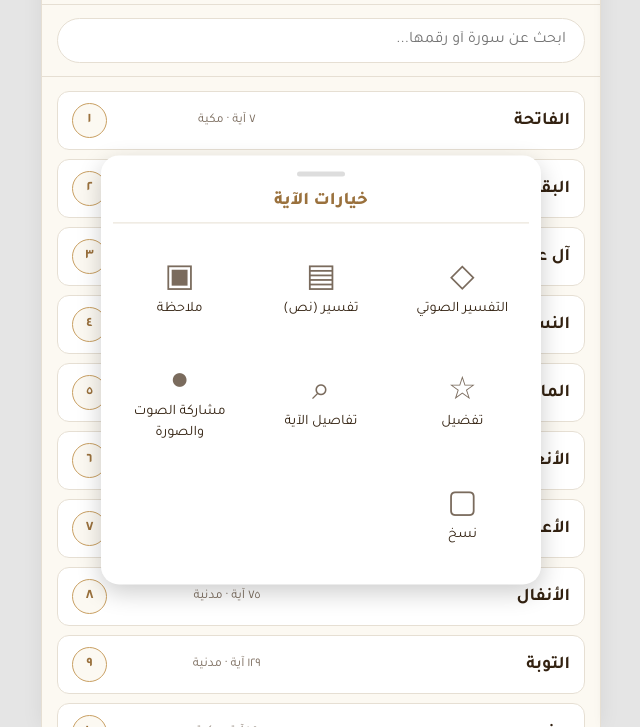
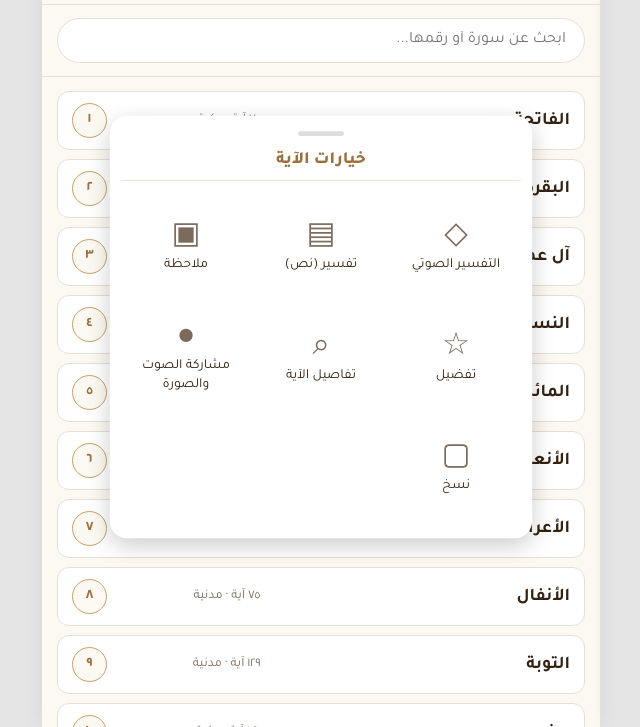
Before and after one commit to alaqeela14/The-Holy-Quran, a website: page index.html in a window 1280 px wide. Shown: the part 73-800 px from the top of the page, without its empty margins (319-959 px from the left). Drawn offline with Linux system fonts and the light colour scheme.

Commit message:
Center verse options in square popup like reference image

```diff
--- a/style.css
+++ b/style.css
@@ -44,11 +44,11 @@ button,input{font:inherit}button{cursor:pointer}
 
 /* ============ قائمة خيارات الآية (الضغط المطول) ============ */
 #verse-options-overlay{position:absolute;inset:0;background:#0008;opacity:0;visibility:hidden;transition:opacity .2s;z-index:62}#verse-options-overlay.active{opacity:1;visibility:visible}
-#verse-options-sheet{position:absolute;bottom:50%;left:50%;width:min(88%,440px);background:#fff;border-radius:18px;padding:16px 12px max(12px,env(safe-area-inset-bottom));transform:translate(-50%,60%);transition:transform .28s cubic-bezier(.16,.84,.32,1.12);z-index:63;max-height:78%;display:flex;flex-direction:column;box-shadow:0 8px 24px #0003}
-#verse-options-sheet.active{transform:translate(-50%,50%)}
+#verse-options-sheet{position:absolute;top:50%;left:50%;bottom:auto;width:min(90%,440px);aspect-ratio:1/1;background:#fff;border-radius:18px;padding:16px 12px;transform:translate(-50%,-50%) scale(.96);transition:transform .28s cubic-bezier(.16,.84,.32,1.12);z-index:63;max-height:88%;display:flex;flex-direction:column;box-shadow:0 8px 24px #0003}
+#verse-options-sheet.active{transform:translate(-50%,-50%) scale(1)}
 .verse-options-title{font-weight:800;font-size:1.12rem;color:var(--primary-dark);text-align:center;margin-bottom:10px;padding-bottom:10px;border-bottom:1px solid var(--border-color)}
-.verse-options-content{overflow-y:auto;display:grid;grid-template-columns:repeat(3,minmax(0,1fr));gap:8px;padding:4px 0}
-.opt-btn{min-width:0;min-height:105px;padding:10px 5px;border:0;border-radius:10px;background:#fff;color:var(--text-dark);font-size:.9rem;text-align:center;display:flex;flex-direction:column;align-items:center;justify-content:center;gap:8px;transition:.12s;font-family:inherit;white-space:normal;line-height:1.4}.opt-icon{font-family:serif;font-size:2rem;color:#7a6b5d;line-height:1}.opt-label{display:block;font-size:.9rem;line-height:1.4;text-align:center}
+.verse-options-content{flex:1;min-height:0;overflow-y:auto;display:grid;grid-template-columns:repeat(3,minmax(0,1fr));grid-template-rows:repeat(3,minmax(0,1fr));gap:6px;padding:4px 0}
+.opt-btn{min-width:0;min-height:0;padding:8px 5px;border:0;border-radius:10px;background:#fff;color:var(--text-dark);font-size:.9rem;text-align:center;display:flex;flex-direction:column;align-items:center;justify-content:center;gap:8px;transition:.12s;font-family:inherit;white-space:normal;line-height:1.4}.opt-icon{font-family:serif;font-size:2rem;color:#7a6b5d;line-height:1}.opt-label{display:block;font-size:.9rem;line-height:1.4;text-align:center}
 .opt-btn:hover{background:#f7f3eb}
 .opt-btn:active{background:#e6dfcf}
 .opt-close{background:var(--primary-color);color:#fff;border:0;text-align:center;justify-content:center;font-weight:700;margin-top:6px}
```
